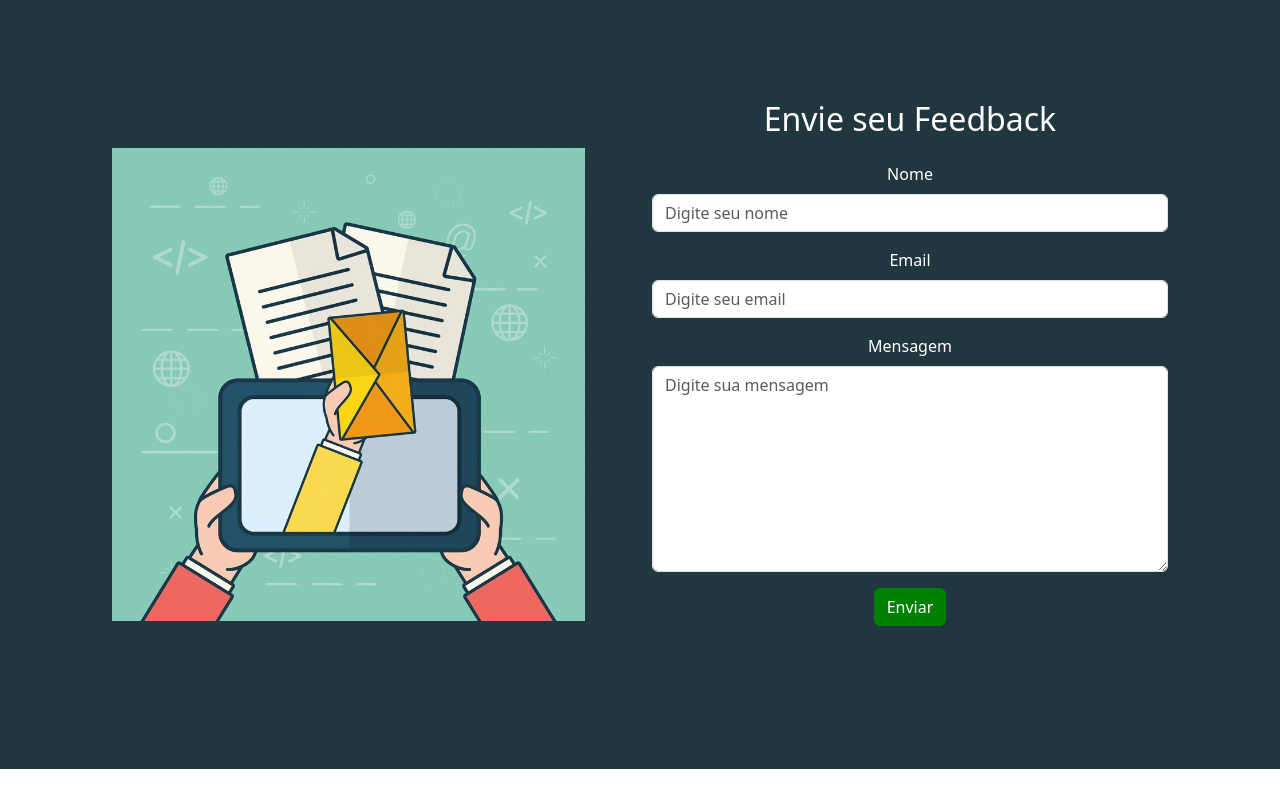
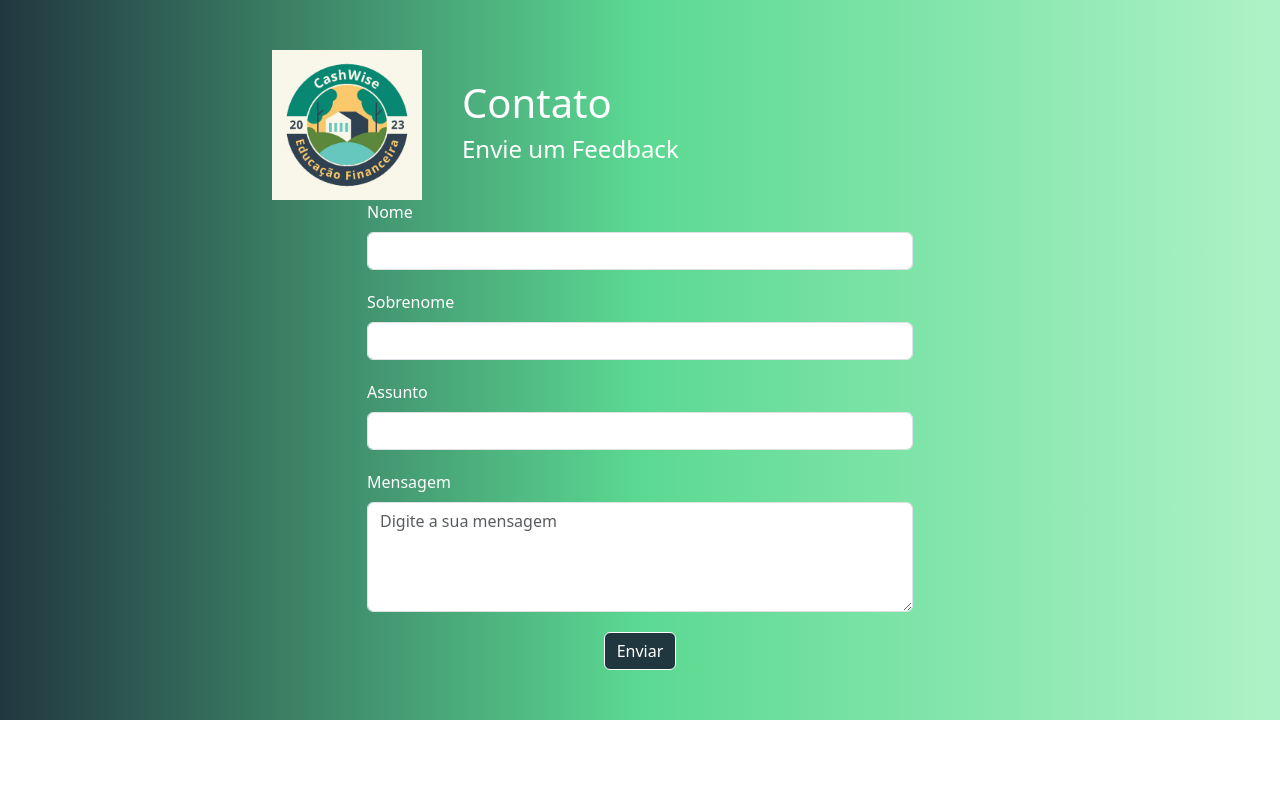
Before and after one commit to EricConceicao/CashWise, a React (Vite) app in the folder frontend/: page /contato in a window 1280 px wide. Built offline with nearby package versions, Linux system fonts and the light colour scheme.

Commit message:
contruindo o contato

```diff
--- a/frontend/src/components/pages/Contato.jsx
+++ b/frontend/src/components/pages/Contato.jsx
@@ -1,48 +1,70 @@
-import Header from '../layouts/Header';
-import Footer from '../layouts/Footer';
 import React from 'react';
 import { Container, Row, Col, Form, Button } from 'react-bootstrap';
-import 'bootstrap/dist/css/bootstrap.min.css';
 
-function Contato() {
+const Contato = () => {
+  const containerStyle = {
+    backgroundImage: 'linear-gradient(to right, #213740, #5BD992, #AEF2C6)',
+    color: 'white',
+    padding: '50px 0',
+  };
+
+  const inputStyle = {
+    marginBottom: '20px',
+  };
+
+  const formGroupStyle = {
+    marginBottom: '20px',
+  };
+
+  const buttonStyle = {
+    backgroundColor: '#213740',
+    borderColor: 'white',
+    color: 'white',
+    margin: '0 auto',
+    display: 'block',
+    transition: 'background-color 0.3s ease',
+  };
+
   return (
-        <div style={{ backgroundColor: '#213740', color: 'white', padding: '100px', textAlign: 'center' }}>
+    <div style={containerStyle}>
       <Container>
-                <Row className="justify-content-center">
-                    <Col md={6}>
-                        <Col md={11} className="mt-5 mb-5">
-                            <img src="../img/correio.jpg" alt="Imagem Estilizada" className="img-fluid" />
+        <Row className="justify-content-center align-items-center">
+          <Col md={2}>
+            <img src="../img/logo-cashwise.jpg" alt="Logo" style={{ height: '150px', animation: 'swing 2s linear infinite' }} />
           </Col>
-
+          <Col className='justify-content-center' md={6} >
+            <h1>Contato</h1>
+            <h4>Envie um Feedback</h4>
           </Col>
-                    <Col md={6}>
-                        <h2 className="mb-4">Envie seu Feedback</h2>
+        </Row>
+        <Row className="justify-content-center align-items-center">
+          <Col md={6} >
             <Form>
-                            <Form.Group className="mb-3">
+              <Form.Group controlId="formNome" style={formGroupStyle}>
                 <Form.Label>Nome</Form.Label>
-                                <Form.Control type="text" placeholder="Digite seu nome" />
+                <Form.Control type="text" placeholder="" style={inputStyle} />
               </Form.Group>
-
-                            <Form.Group className="mb-3">
-                                <Form.Label>Email</Form.Label>
-                                <Form.Control type="email" placeholder="Digite seu email" />
+              <Form.Group controlId="formSobrenome" style={formGroupStyle}>
+                <Form.Label>Sobrenome</Form.Label>
+                <Form.Control type="text" placeholder="" style={inputStyle} />
               </Form.Group>
-
-                            <Form.Group className="mb-3">
+              <Form.Group controlId="formAssunto" style={formGroupStyle}>
+                <Form.Label>Assunto</Form.Label>
+                <Form.Control type="text" placeholder="" style={inputStyle} />
+              </Form.Group>
+            </Form>
+            <Form.Group controlId="formMensagem" style={formGroupStyle}>
               <Form.Label>Mensagem</Form.Label>
-                                <Form.Control as="textarea" rows={8} placeholder="Digite sua mensagem" />
+              <Form.Control as="textarea" rows={4} placeholder="Digite a sua mensagem" style={inputStyle} />
             </Form.Group>
-
-                            <Button variant="primary" type="submit" style={{ backgroundColor: 'green', borderColor: 'green', color: 'white' }}>
+            <Button variant="primary" type="submit" style={buttonStyle}>
               Enviar
             </Button>
-
-                        </Form>
           </Col>
         </Row>
       </Container>
     </div>
   );
-}
+};
 
 export default Contato;
```
Lines whose indentation alone changed are shown as unchanged.
